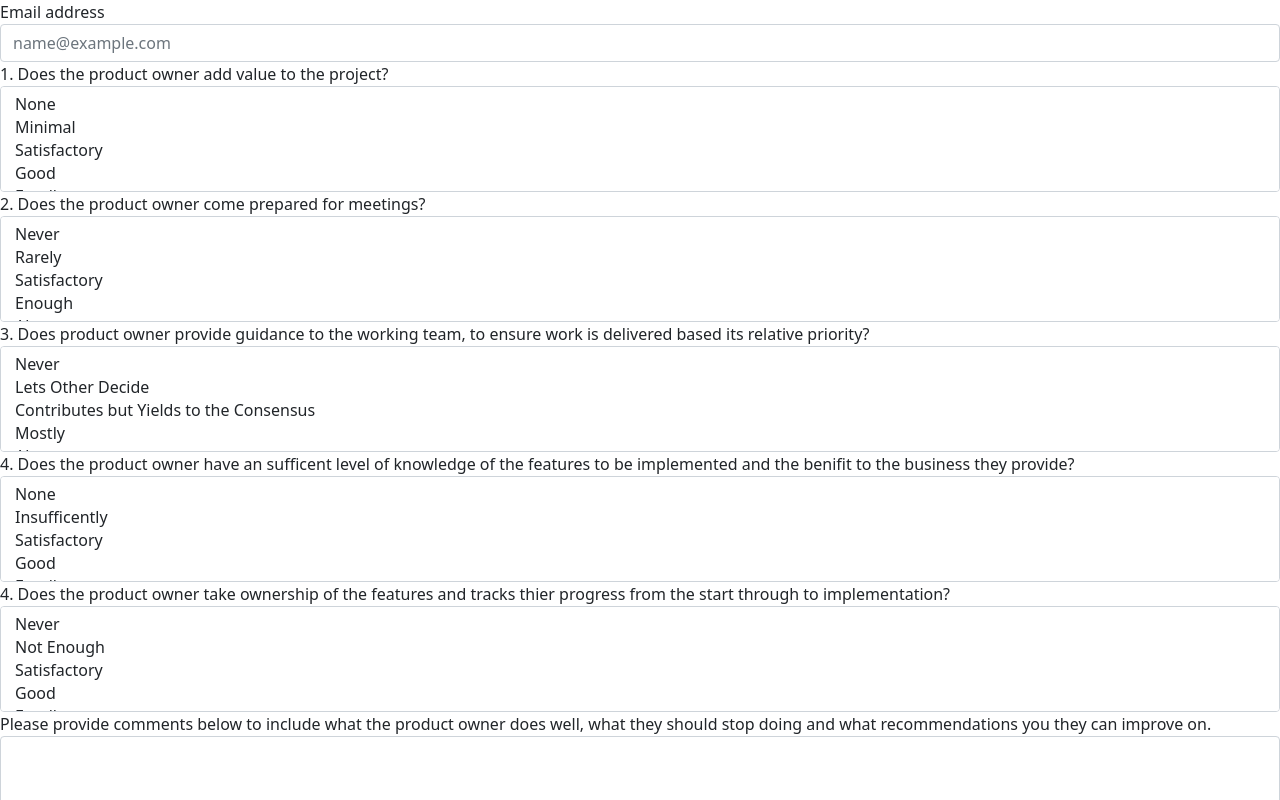
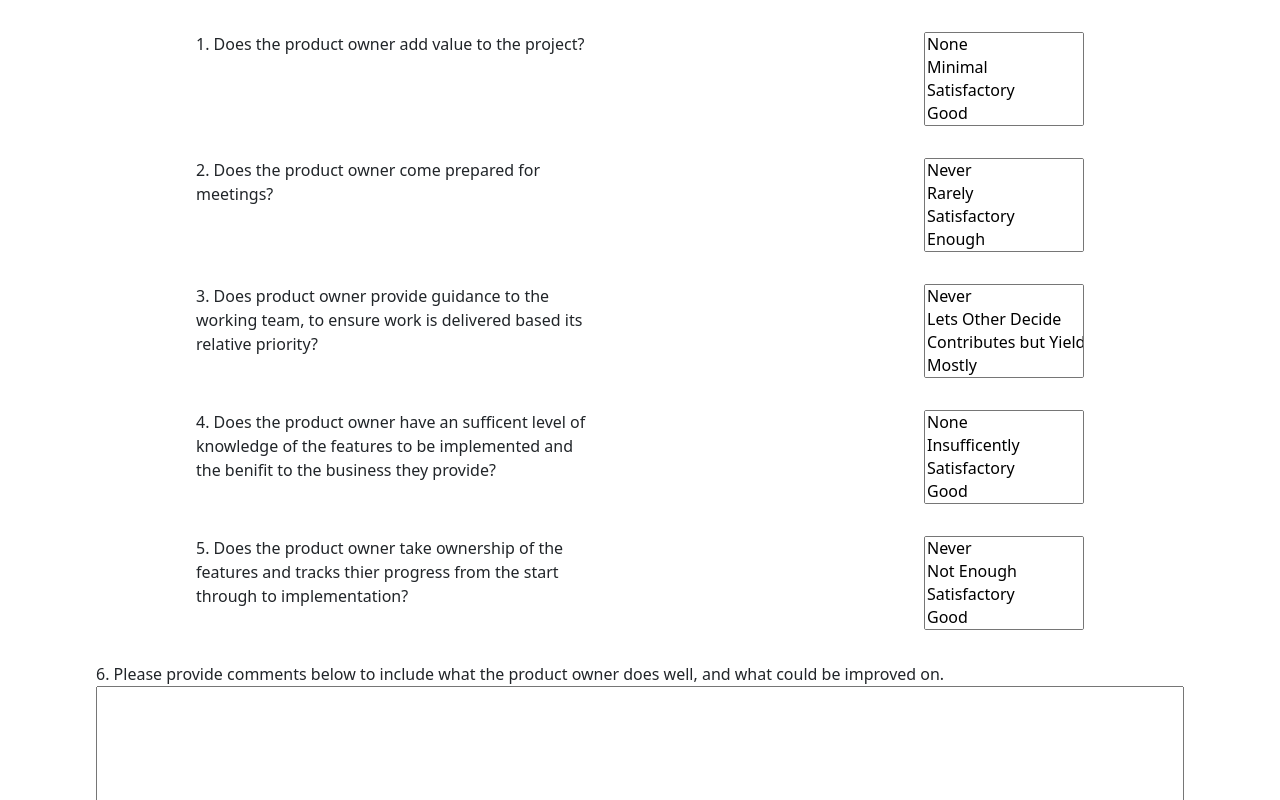
Before and after one commit to mgainer126/survey-app, a React (Create React App) app: page /questions in a window 1280 px wide. Shown: the top 800 px of the page. Built offline with nearby package versions, Linux system fonts and the light colour scheme.

Commit message:
updates to question survey form:

```diff
--- a/public/index.html
+++ b/public/index.html
@@ -2,19 +2,19 @@
 <html lang="en">
   <head>
     <meta charset="utf-8" />
-    <link rel="icon" href="%PUBLIC_URL%/favicon.ico" />
+    <!-- <link rel="icon" href="%PUBLIC_URL%/favicon.ico" /> -->
     <meta name="viewport" content="width=device-width, initial-scale=1" />
     <meta name="theme-color" content="#000000" />
     <meta
       name="description"
       content="Web site created using create-react-app"
     />
-    <link rel="apple-touch-icon" href="%PUBLIC_URL%/logo192.png" />
+    <!-- <link rel="apple-touch-icon" href="%PUBLIC_URL%/logo192.png" /> -->
     <!--
       manifest.json provides metadata used when your web app is installed on a
       user's mobile device or desktop. See https://developers.google.com/web/fundamentals/web-app-manifest/
     -->
-    <link rel="manifest" href="%PUBLIC_URL%/manifest.json" />
+    <!-- <link rel="manifest" href="%PUBLIC_URL%/manifest.json" /> -->
     <!--
       Notice the use of %PUBLIC_URL% in the tags above.
       It will be replaced with the URL of the `public` folder during the build.
@@ -24,7 +24,7 @@
       work correctly both with client-side routing and a non-root public URL.
       Learn how to configure a non-root public URL by running `npm run build`.
     -->
-    <title>React App</title>
+    <title>Product Owner Retro Survey</title>
   </head>
   <body>
     <noscript>You need to enable JavaScript to run this app.</noscript>
--- a/src/App.js
+++ b/src/App.js
@@ -8,7 +8,7 @@ import {
 } from "react-router-dom";
 import Header from "./components/Header/Header";
 import Main from "./pages/Main";
-import Questions from "./pages/Questions";
+import Questions from "./pages/Questions/Questions";
 
 import "./App.css";
 
--- a/src/pages/Questions.js
+++ b/src/pages/Questions/Questions.js
@@ -1,28 +1,14 @@
-import "bootstrap/dist/css/bootstrap.min.css";
+import "./Questions.scss";
 
 function Questions() {
   return (
     <>
-      <form>
-        <div className="form-group">
-          <label htmlFor="exampleFormControlInput1">Email address</label>
-          <input
-            type="email"
-            className="form-control"
-            id="exampleFormControlInput1"
-            placeholder="name@example.com"
-          />
-        </div>
-
-        <div className="form-group">
-          <label htmlFor="exampleFormControlSelect2">
+      <form className="form">
+        <div className="form__group">
+          <label htmlFor="value" className="form__label">
             1. Does the product owner add value to the project?
           </label>
-          <select
-            multiple
-            className="form-control"
-            id="exampleFormControlSelect2"
-          >
+          <select multiple className="form__control" id="value">
             <option>None</option>
             <option>Minimal</option>
             <option>Satisfactory</option>
@@ -30,15 +16,11 @@ function Questions() {
             <option>Excellent</option>
           </select>
         </div>
-        <div className="form-group">
-          <label htmlFor="exampleFormControlSelect2">
+        <div className="form__group">
+          <label htmlFor="prepared" className="form__label">
             2. Does the product owner come prepared for meetings?
           </label>
-          <select
-            multiple
-            className="form-control"
-            id="exampleFormControlSelect2"
-          >
+          <select multiple className="form__control" id="prepared">
             <option>Never</option>
             <option>Rarely</option>
             <option>Satisfactory</option>
@@ -46,16 +28,12 @@ function Questions() {
             <option>Always</option>
           </select>
         </div>
-        <div className="form-group">
-          <label htmlFor="exampleFormControlSelect2">
+        <div className="form__group">
+          <label htmlFor="priority" className="form__label">
             3. Does product owner provide guidance to the working team, to
             ensure work is delivered based its relative priority?
           </label>
-          <select
-            multiple
-            className="form-control"
-            id="exampleFormControlSelect2"
-          >
+          <select multiple className="form__control" id="priority">
             <option>Never</option>
             <option>Lets Other Decide</option>
             <option>Contributes but Yields to the Consensus</option>
@@ -63,17 +41,13 @@ function Questions() {
             <option>Always</option>
           </select>
         </div>
-        <div className="form-group">
-          <label htmlFor="exampleFormControlSelect2">
+        <div className="form__group">
+          <label htmlFor="knowledge" className="form__label">
             4. Does the product owner have an sufficent level of knowledge of
             the features to be implemented and the benifit to the business they
             provide?
           </label>
-          <select
-            multiple
-            className="form-control"
-            id="exampleFormControlSelect2"
-          >
+          <select multiple className="form__control" id="knowledge">
             <option>None</option>
             <option>Insufficently</option>
             <option>Satisfactory</option>
@@ -81,16 +55,12 @@ function Questions() {
             <option>Excellent</option>
           </select>
         </div>
-        <div className="form-group">
-          <label htmlFor="exampleFormControlSelect2">
-            4. Does the product owner take ownership of the features and tracks
+        <div className="form__group">
+          <label htmlFor="ownership" className="form__label">
+            5. Does the product owner take ownership of the features and tracks
             thier progress from the start through to implementation?
           </label>
-          <select
-            multiple
-            className="form-control"
-            id="exampleFormControlSelect2"
-          >
+          <select multiple className="form__control" id="ownership">
             <option>Never</option>
             <option>Not Enough</option>
             <option>Satisfactory</option>
@@ -98,19 +68,19 @@ function Questions() {
             <option>Excellent</option>
           </select>
         </div>
-        <div className="form-group">
-          <label htmlFor="exampleFormControlTextarea1">
-            Please provide comments below to include what the product owner does
-            well, what they should stop doing and what recommendations you they
-            can improve on.
+        <div className="form__group-comment">
+          <label htmlFor="comments" className="form__label-comment">
+            6. Please provide comments below to include what the product owner
+            does well, and what could be improved on.
           </label>
           <textarea
-            className="form-control"
-            id="exampleFormControlTextarea1"
+            className="form__control-comment"
+            id="comments"
             rows={8}
             defaultValue={""}
           />
         </div>
+        <button className="form__btn">Submit Feedback</button>
       </form>
     </>
   );
--- /dev/null
+++ b/src/pages/Questions/Questions.scss
@@ -0,0 +1,22 @@
+.form {
+  margin-bottom: 5rem;
+  &__group {
+    display: flex;
+    justify-content: space-around;
+    margin: 2rem;
+    &-comment {
+      display: flex;
+      flex-direction: column;
+      margin: 2rem 6rem 2rem 6rem;
+    }
+  }
+  &__label {
+    width: 25rem;
+  }
+  &__control {
+    width: 10rem;
+  }
+  &__btn {
+    margin-left: 6rem;
+  }
+}
```
Also changed, not shown: src/logo.svg.
